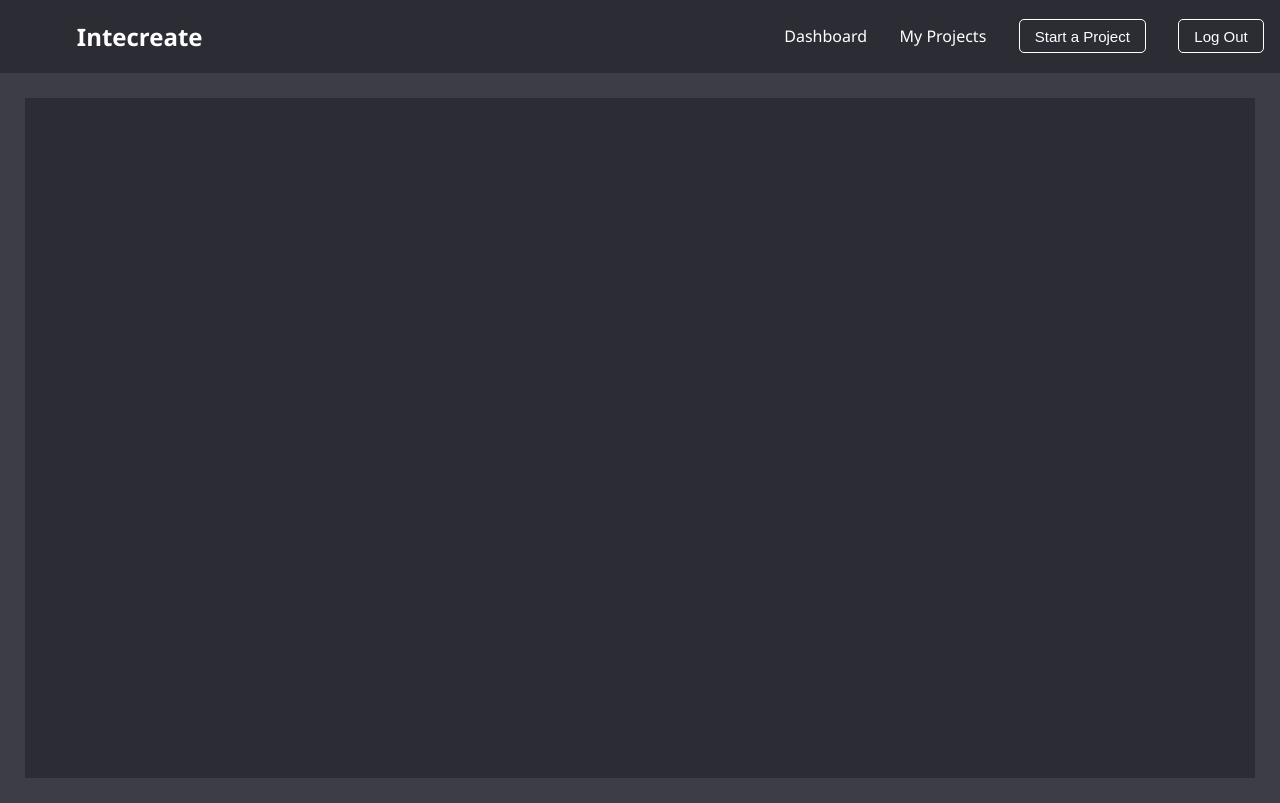
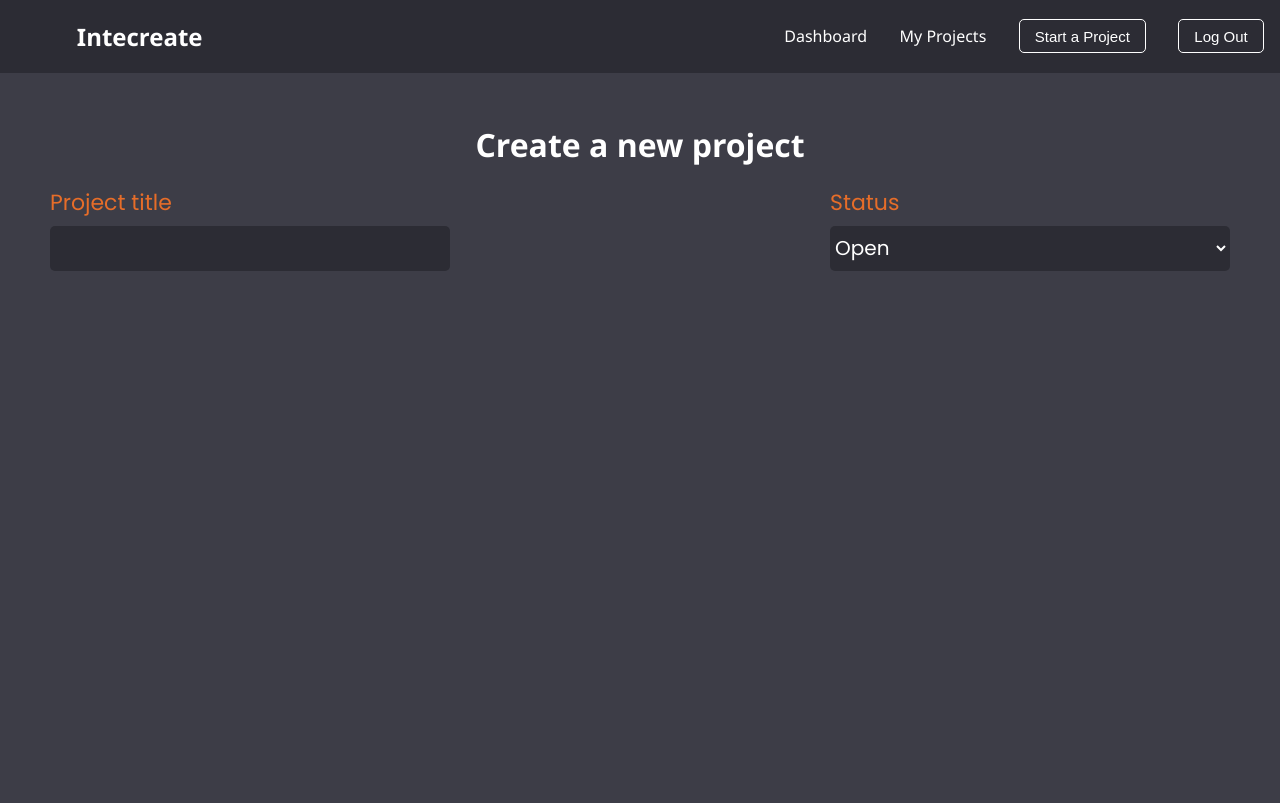
Before and after one commit to EinarLop/GEEB3, a React (Create React App) app in the folder frontend/: page / in a window 1280 px wide. Built offline with nearby package versions, Linux system fonts and the light colour scheme.

Commit message:
Removed box model

```diff
--- a/frontend/src/App.js
+++ b/frontend/src/App.js
@@ -22,14 +22,12 @@ function App() {
   return (
 
 
-    <div className={styles.GlobalWrapper} >
-<Header/>
-      <div className={styles.Wrapper}>
+    <div>
 
- <CreateProject3/>
+      <Header/>
+      <CreateProject3/>
 
 
-      </div>
       {/* <div className={styles.InputLabelContainer}>
      <label className={styles.Label}>Project Title</label>
       <input placeholder="Amazing project" className={styles.Input} />
--- a/frontend/src/CreateProject/CreateProject3.js
+++ b/frontend/src/CreateProject/CreateProject3.js
@@ -1,16 +1,44 @@
 import React from 'react';
 import styles from './CreateProject3Styles.module.scss'
 import Header  from '../Components/Header'
-
+//T--> Title
+//S--> Status
 
 function CreateProject3(){
     return(
-        <div className={styles.Wrapper}>
+
+    <div className={styles.Wrapper}>
+        <h1 className={styles.Title}>Create a new project</h1>
+
+        <div className={styles.TSContainer}>
+            <div className={styles.InputLabelContainer}>
+                <label className={styles.Label}>Project title</label>
+                <input className={styles.Input}/>
+            </div>
+
+            <div className={styles.InputLabelContainer}>
+                <label className={styles.Label}>Status</label>
+                <select className={styles.Select}>
+                    <option className={styles.Option}>
+                        Open
+                    </option>
+                    <option>
+                       Closed
+                    </option>
+                        </select>
+             </div>
+        </div>
+
+                </div>
 
 
 
 
-        </div>
+
+
+
+
+
     );
 }
 
--- a/frontend/src/CreateProject/CreateProject3Styles.module.scss
+++ b/frontend/src/CreateProject/CreateProject3Styles.module.scss
@@ -1,18 +1,36 @@
 @import "../_global.scss", "../GlobalStyles/Wrapper.scss",
-  "../GlobalStyles/Input.scss";
+  "../GlobalStyles/Input.scss", "../GlobalStyles/Select.scss";
 
 .Wrapper {
-  @include Wrapper;
   display: flex;
-}
-
-.Test {
-  height: 100px;
-  width: 200px;
-  background-color: red;
+  flex-direction: column;
+  padding: 50px;
+  color: white;
 }
 
 .Input {
   @include Input;
-  margin: 100px;
 }
+
+.InputLabelContainer {
+  @include InputLabelContainer;
+}
+
+.Label {
+  @include Label;
+}
+
+.Title {
+  justify-content: center;
+  margin: 0 auto;
+}
+
+.TSContainer {
+  display: flex;
+  justify-content: space-between;
+  //Responsive --> Flex direction column
+}
+
+.Select {
+  @include Select;
+}
--- a/frontend/src/GlobalStyles/Input.scss
+++ b/frontend/src/GlobalStyles/Input.scss
@@ -1,10 +1,11 @@
 @import "../global.scss";
 
 @mixin InputLabelContainer {
+  //Also works with Select
   display: flex;
   flex-direction: column;
   font-family: $font;
-  margin: 40px 0;
+  margin: 20px 0;
 }
 
 //Possible
@@ -12,7 +13,7 @@
 @mixin Label {
   color: $orangeAccent;
   font-family: $font;
-  margin-bottom: 10px;
+  margin-bottom: 7px;
   font-size: 22px;
 }
 //Possible backgroun color for input
@@ -25,9 +26,10 @@
   border-radius: 5px;
   background-color: $dark;
   width: 400px;
-  height: 40px;
+  height: 45px;
   color: white;
   font-size: 20px;
+  box-sizing: border-box;
 
   &:focus {
     outline: none;
--- /dev/null
+++ b/frontend/src/GlobalStyles/Select.scss
@@ -0,0 +1,18 @@
+@import "../global.scss";
+
+@mixin Select {
+  background-color: $dark;
+  width: 400px;
+  height: 45px;
+  color: white;
+  font-size: 20px;
+  border: 1px solid transparent;
+  border-radius: 5px;
+  font-family: $font;
+
+  &:focus {
+    outline: none;
+    border: 2px solid $orangeAccent;
+    //background-color: #545463;
+  }
+}
--- a/frontend/src/_global.scss
+++ b/frontend/src/_global.scss
@@ -1,4 +1,6 @@
-/*  Global styling  */
+/*
+
+Global styling
 /* to use in your own scss, type: @import 'global'*/
 /* then, to access this file's styles: $varName*/
 
```
Also changed, not shown: 1 other file (tests, documents, lock files or other folders).
